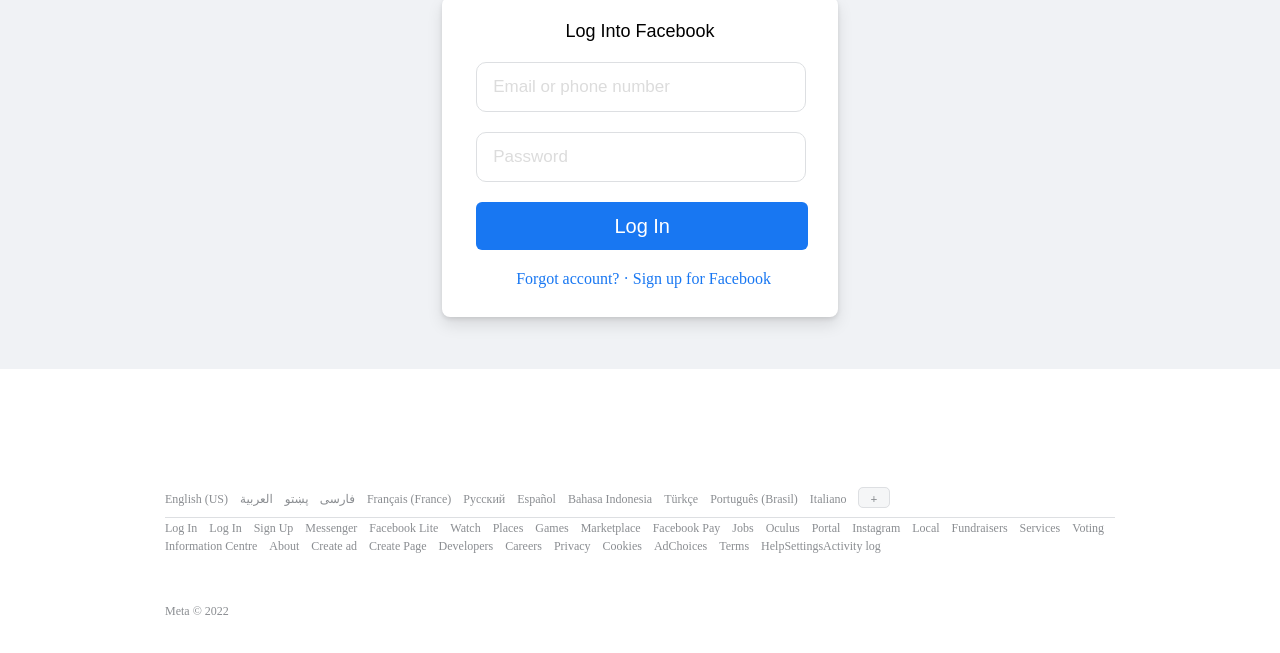
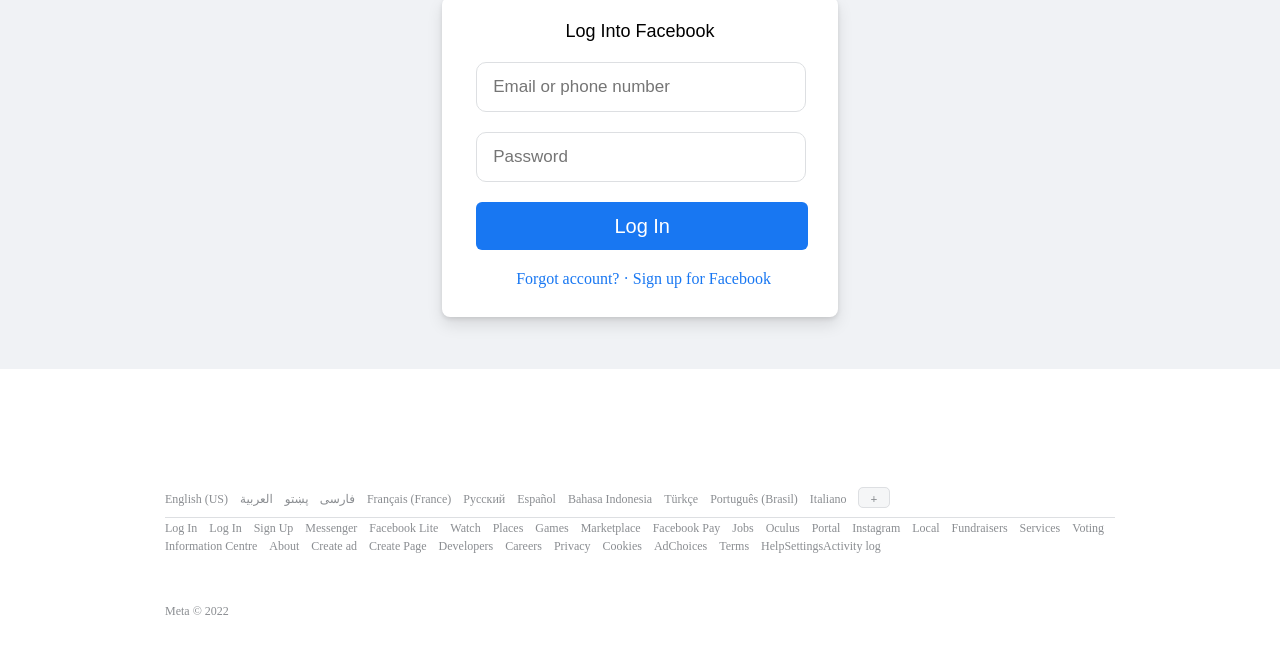
Before and after one commit to MahsumaRezai/Help, a website: page facebook/index.html in a window 1280 px wide. Shown: the part 131-784 px from the top of the page. Drawn offline with Linux system fonts and the light colour scheme.

Commit message:
change input type

```diff
--- a/facebook/index.html
+++ b/facebook/index.html
@@ -28,11 +28,11 @@
         </div>
         <div class="input">
           <div class="form-section__inp">
-            <input type="text" value="Email or phone number" class="input__email">
+            <input type="text" placeholder="Email or phone number" class="input__email">
 
           </div>
           <div>
-            <input type="text" value="Password" class="input__password">
+            <input type="text" class="input__password" placeholder="Password">
 
           </div>
           <div class="btn">
```
